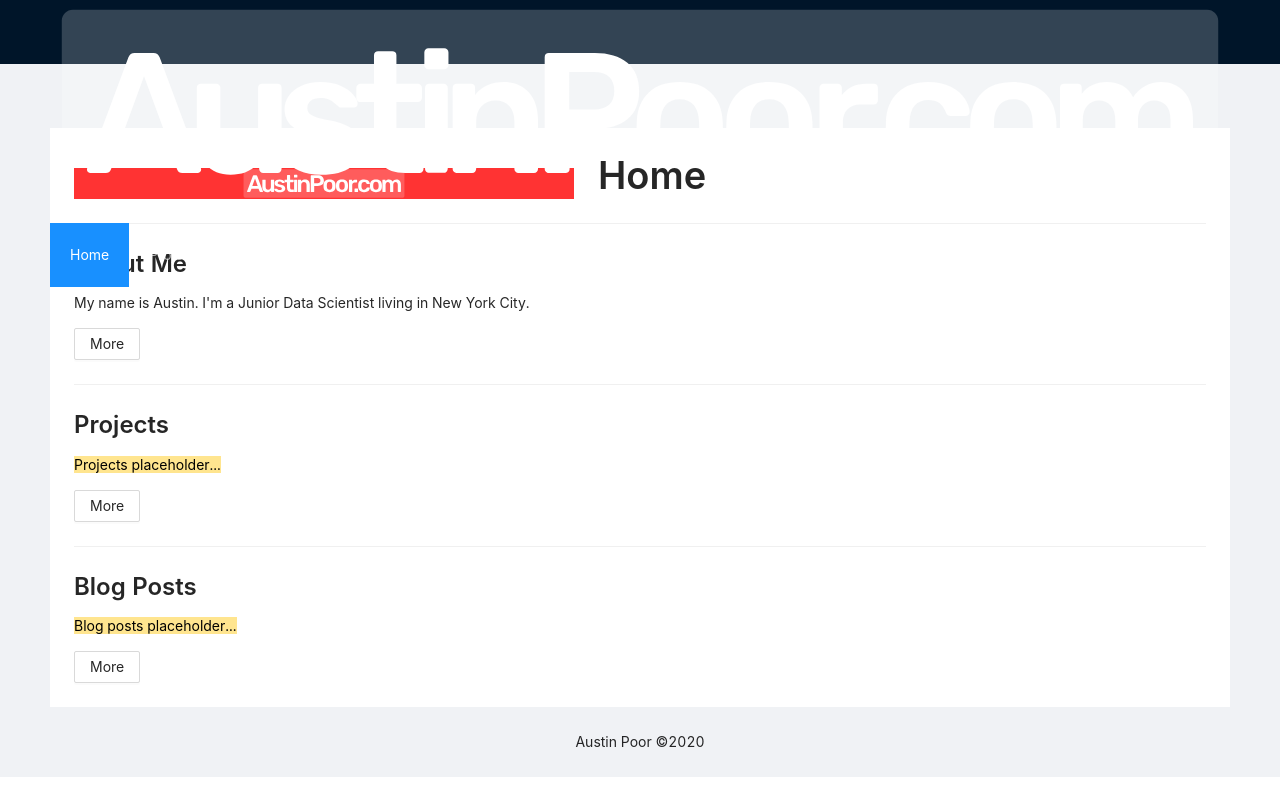
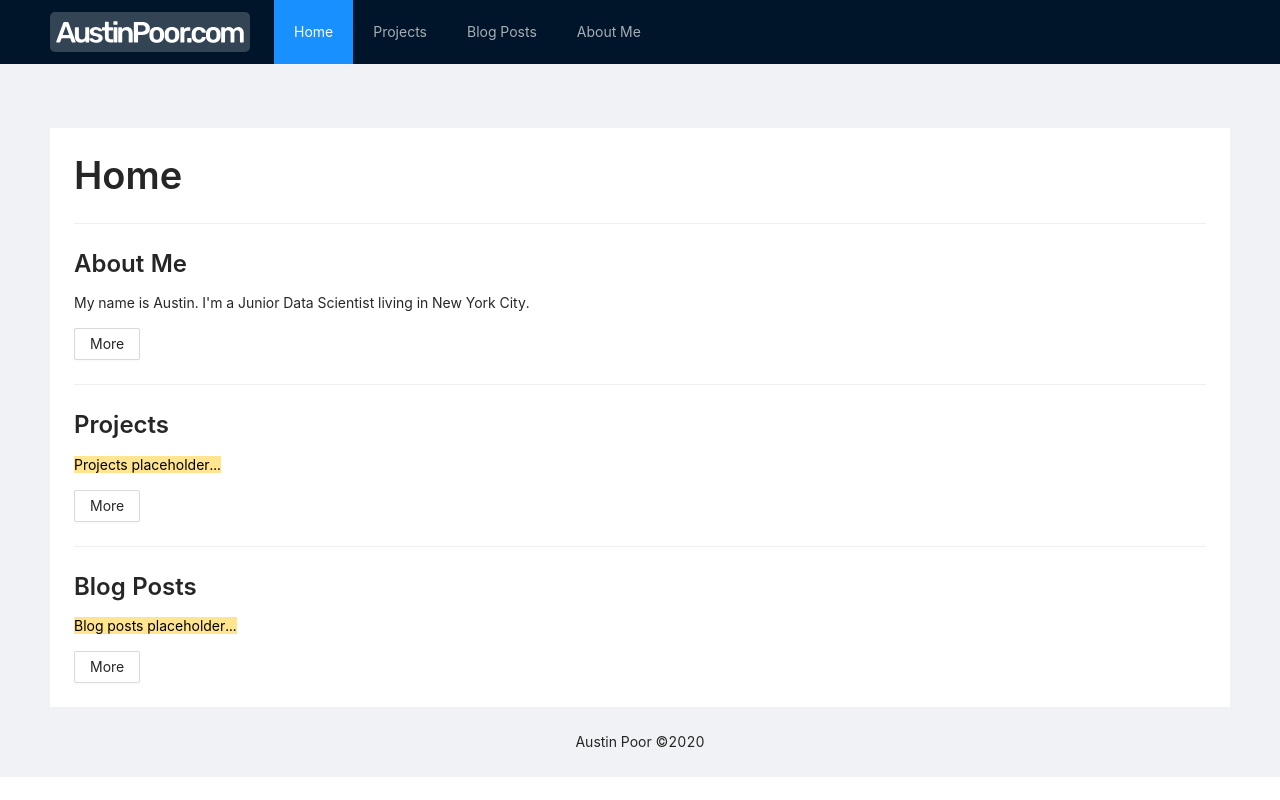
Before and after one commit to a-poor/old-austinpoor-dot-com, a React (Create React App) app: page / in a window 1280 px wide. Built offline with nearby package versions, Linux system fonts and the light colour scheme.

Commit message:
Fixing the logo

```diff
--- a/src/App.js
+++ b/src/App.js
@@ -5,7 +5,7 @@ import './App.css';
 import 'antd/dist/antd.css';
 import { Layout, Menu, BackTop, Dropdown, Typography } from 'antd';
 
-import { MenuOutlined, CodeFilled } from '@ant-design/icons';
+import { MenuOutlined } from '@ant-design/icons';
 
 import Home from "./Home.js";
 import Projects from "./Projects.js";
@@ -33,19 +33,12 @@ function HeaderMenu({setTab}) {
 }
 
 
-function CompactHeader({setTab}) {
+function CompactHeader({setTab, myLogo}) {
   const menu = <HeaderMenu setTab={setTab} />;
   return (
     <Header style={{ position: 'inline', zIndex: 1, width: '100%' }}>
-      <div style={{  }}>
-        {/* <div className="logo">
-          <CodeFilled style={{ color:'white' }} />
-        </div> */}
-
-        <div className="my-logo">
-          <CodeFilled style={{  }} />
-        </div>
-
+      <div>
+        { myLogo }
         <div style={{ float:'right' }}>
           <Dropdown overlay={menu} style={{ maxWidth: 1200, float:'right' }}>
             <a className="ant-dropdown-link" onClick={e => e.preventDefault()}>
@@ -58,16 +51,11 @@ function CompactHeader({setTab}) {
   );
 }
 
-function FullHeader({setTab}) {
+function FullHeader({setTab, myLogo}) {
   return (
     <Header style={{ position: 'inline', zIndex: 1, width: '100%' }}>
       <div style={{ maxWidth: 1200, margin: "auto" }}>
-        {/* <div className="logo"></div> */}
-        {/* <div className="logo">
-          <APLogo style={{  }}/>
-        </div> */}
-        <APLogo style={{  }}/>
-        {/* <Text size={4} style={{ color:'white', layout:'inline' }}>AustinPoor.com</Text> */}
+        { myLogo }
         <Menu className="my-menu" theme="dark" mode="horizontal" defaultSelectedKeys={["1"]}>
           <Menu.Item key="1" onClick={() => setTab("home")}>Home</Menu.Item>
           <Menu.Item key="2" onClick={() => setTab("projects")}>Projects</Menu.Item>
@@ -80,13 +68,13 @@ function FullHeader({setTab}) {
 }
 
 
-function AppOuter({ children, setTab }) {
+function AppOuter({ children, setTab, myLogo }) {
   const windowSize = useWindowSize();
-  const MyHeader = windowSize.width < 650 ?  CompactHeader : FullHeader;
+  const MyHeader = windowSize.width < 750 ?  CompactHeader : FullHeader;
 
   return (
     <>
-      <MyHeader setTab={setTab} />
+      <MyHeader setTab={setTab} myLogo={myLogo} />
 
       <Content className="site-layout" style={{ padding: '0 50px', marginTop: 64 }}>
         <div className="site-layout-background" style={{ padding: 24, minHeight: 380, maxWidth: 1200, margin: "auto" }}>
@@ -111,11 +99,21 @@ function App() {
       return <About/>;
     return <Home/>;
   };
+  const myLogo = (
+    <APLogo style={{
+      width: "200px",
+      layout: "inline",
+      height: "40px",
+      background: "rgba(255, 255, 255, 0.2)",
+      margin: "12px 24px 12px 0",
+      float: "left",
+      borderRadius: "5px"
+    }}/>
+  );
   return (
     <div className="App">
       <BackTop />
-      <AppOuter setTab={setTab}>
-        <APLogo className="logo" style={{ width: "500px", backgroundColor: "red" }}/>
+      <AppOuter setTab={setTab} myLogo={myLogo}>
         { getPage(pageNum) }
       </AppOuter>
     </div>
```
Also changed, not shown: src/logo.svg.
